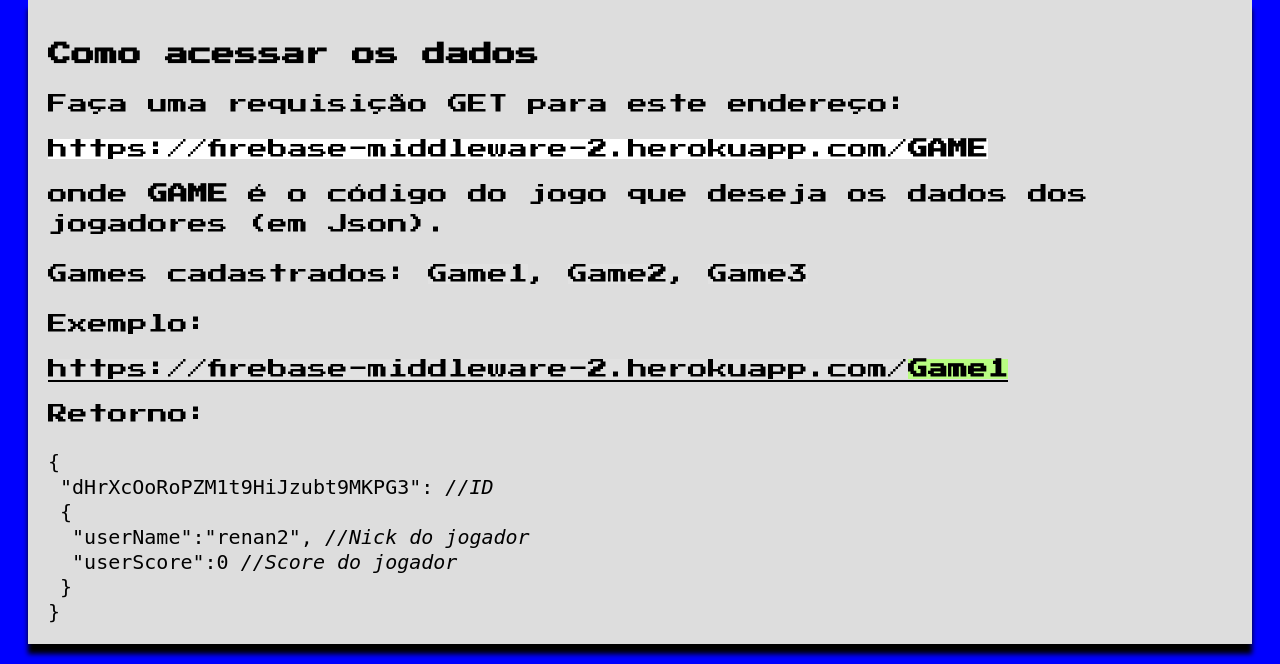
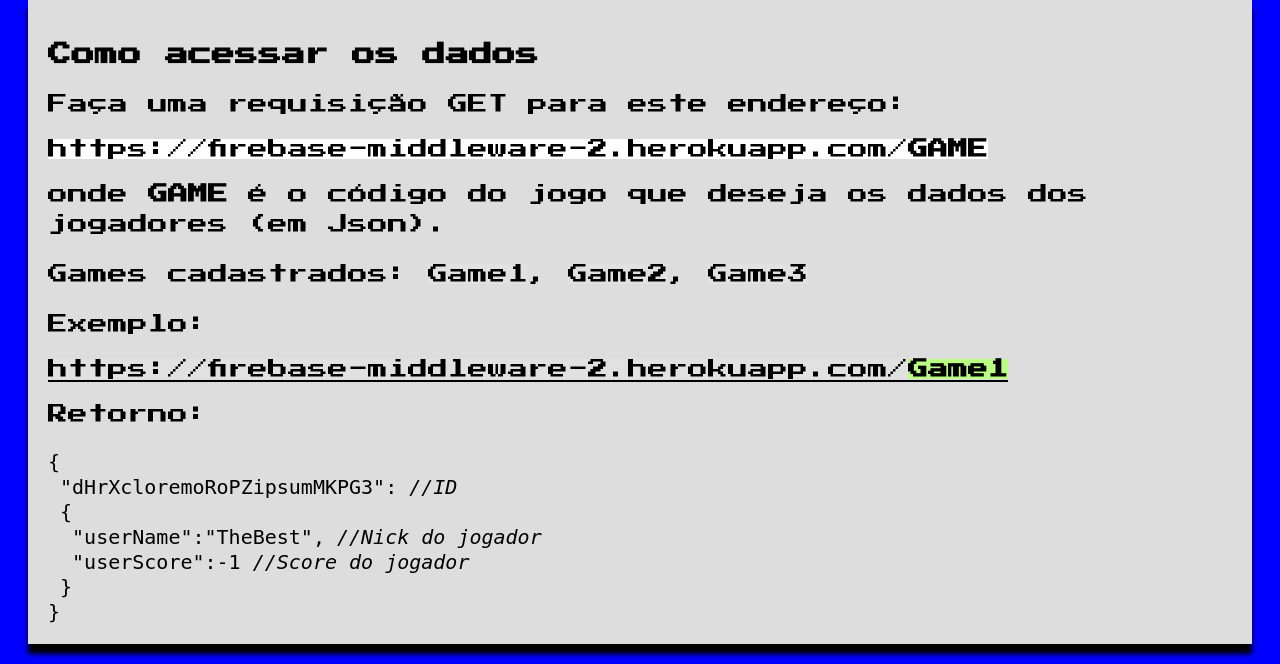
Before and after one commit to HandreMelo/unisociesc-ui-ux-project, a Flask app: page / in a window 1280 px wide. Shown: the part 185-849 px from the top of the page. Run offline with Flask 2, Linux system fonts and the light colour scheme.

Commit message:
all again

```diff
--- a/templates/index.html
+++ b/templates/index.html
@@ -34,10 +34,10 @@
       <p>Retorno:</p>
       <code>
         {</br>
-        &nbsp"dHrXcOoRoPZM1t9HiJzubt9MKPG3": <em>//ID</em></br>
+        &nbsp"dHrXcloremoRoPZipsumMKPG3": <em>//ID</em></br>
         &nbsp{</br>
-        &nbsp&nbsp"userName":"renan2", <em>//Nick do jogador</em></br>
-        &nbsp&nbsp"userScore":0 <em>//Score do jogador</em></br>
+        &nbsp&nbsp"userName":"TheBest", <em>//Nick do jogador</em></br>
+        &nbsp&nbsp"userScore":-1 <em>//Score do jogador</em></br>
         &nbsp}</br>
         }
     </code>
```
